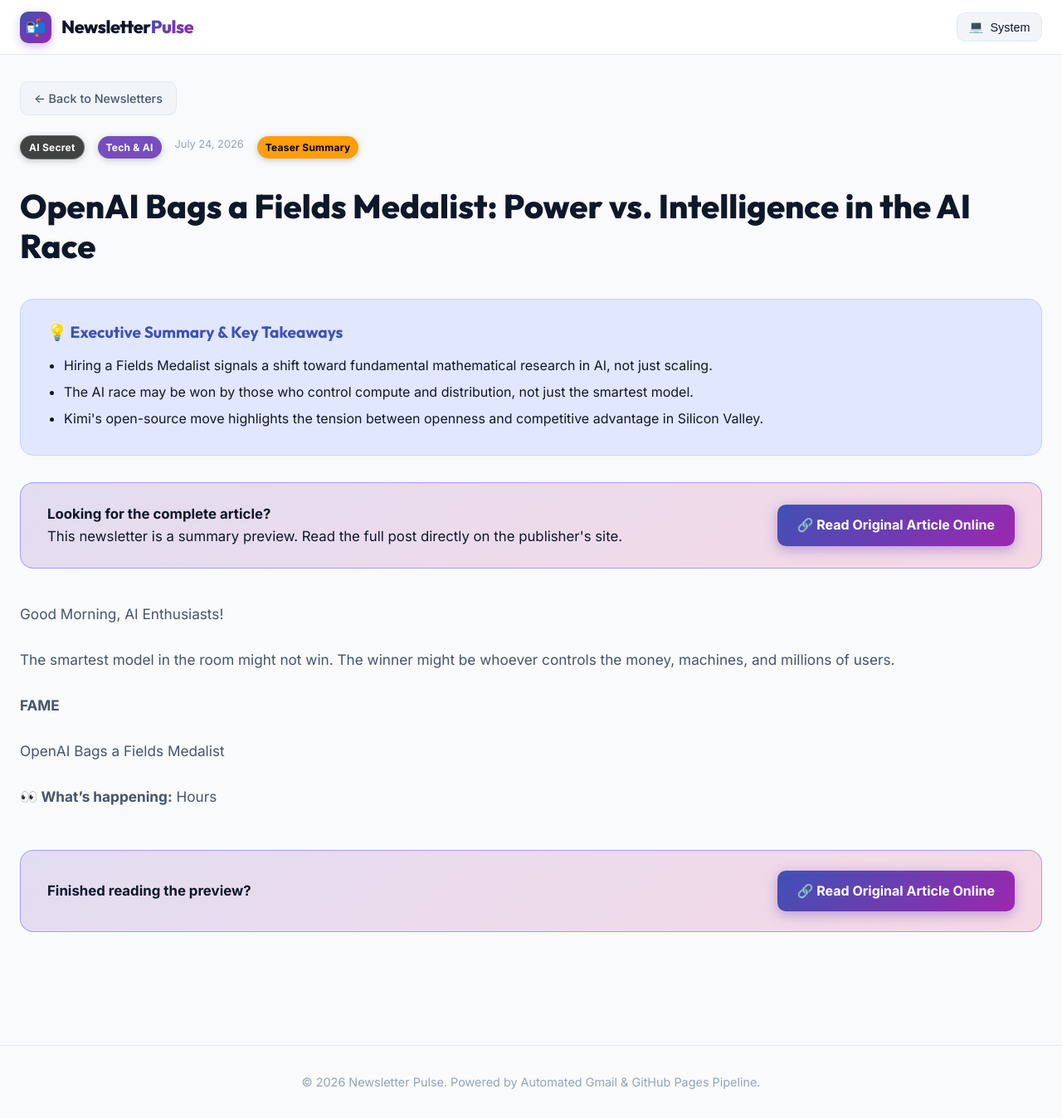
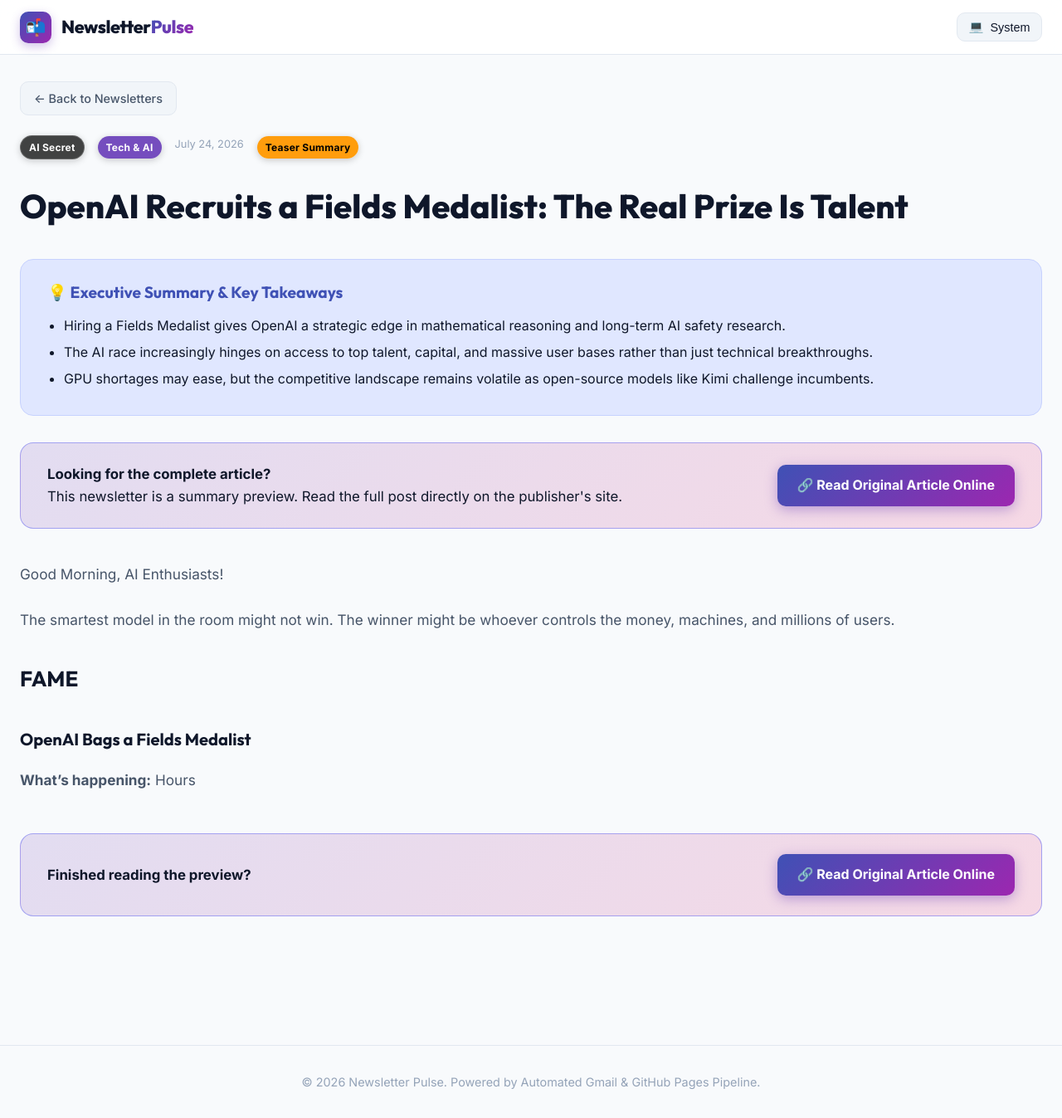
Before and after one commit to vampcoder/daily-newsletters, a Jekyll site: the page built from _posts/2026-07-24-openai-bags-a-fields-medalist.md, in a window 1280 px wide and 1347 px high. Shown: the whole window at 83% size. Built offline with Jekyll 4.4.1, drawn with Linux system fonts in a browser that asks for light colours.

Commit message:
Update newsletter: 🛎️ OpenAI Bags a Fields Medalist

```diff
--- a/_posts/2026-07-24-openai-bags-a-fields-medalist.md
+++ b/_posts/2026-07-24-openai-bags-a-fields-medalist.md
@@ -1,26 +1,26 @@
 ---
 layout: post
-title: "OpenAI Bags a Fields Medalist: Power vs. Intelligence in the AI Race"
+title: "OpenAI Recruits a Fields Medalist: The Real Prize Is Talent"
 date: 2026-07-24 18:02:29 +0800
 source: "AI Secret"
 category: "Tech & AI"
-excerpt: "OpenAI has hired a Fields Medalist, signaling a bet on deep mathematical talent, while the industry debates whether raw compute or intelligence will dominate. Meanwhile, Kimi's open-source release exposed Silicon Valley's closed-door anxieties, and new hardware developments are shifting how we think about GPU scaling."
+excerpt: "OpenAI's latest high-profile hire signals that winning in AI isn't just about model architecture—it's about securing elite talent. This issue also explores why GPUs are no longer the bottleneck and how Kimi's open-source model exposed Silicon Valley's competitive anxieties."
 theme_gradient: "linear-gradient(135deg, #4caf50 0%, #388e3c 100%)"
 image: "https://d18e5vrcqydw4b.cloudfront.net/2026/01/AIS-banner-1.jpg"
 original_url: "https://aisecret.us/r/6fa45938?m=0e4f1869-00e1-41fa-a8af-66cccb66085e"
 is_summary: true
 key_takeaways:
-  - "Hiring a Fields Medalist signals a shift toward fundamental mathematical research in AI, not just scaling."
-  - "The AI race may be won by those who control compute and distribution, not just the smartest model."
-  - "Kimi's open-source move highlights the tension between openness and competitive advantage in Silicon Valley."
+  - "Hiring a Fields Medalist gives OpenAI a strategic edge in mathematical reasoning and long-term AI safety research."
+  - "The AI race increasingly hinges on access to top talent, capital, and massive user bases rather than just technical breakthroughs."
+  - "GPU shortages may ease, but the competitive landscape remains volatile as open-source models like Kimi challenge incumbents."
 ---
 
 Good Morning, AI Enthusiasts!
 
 The smartest model in the room might not win. The winner might be whoever controls the money, machines, and millions of users.
 
-**FAME**
+## FAME
 
-OpenAI Bags a Fields Medalist
+### OpenAI Bags a Fields Medalist
 
-**👀 What's happening:** Hours
+**What's happening:** Hours
```
